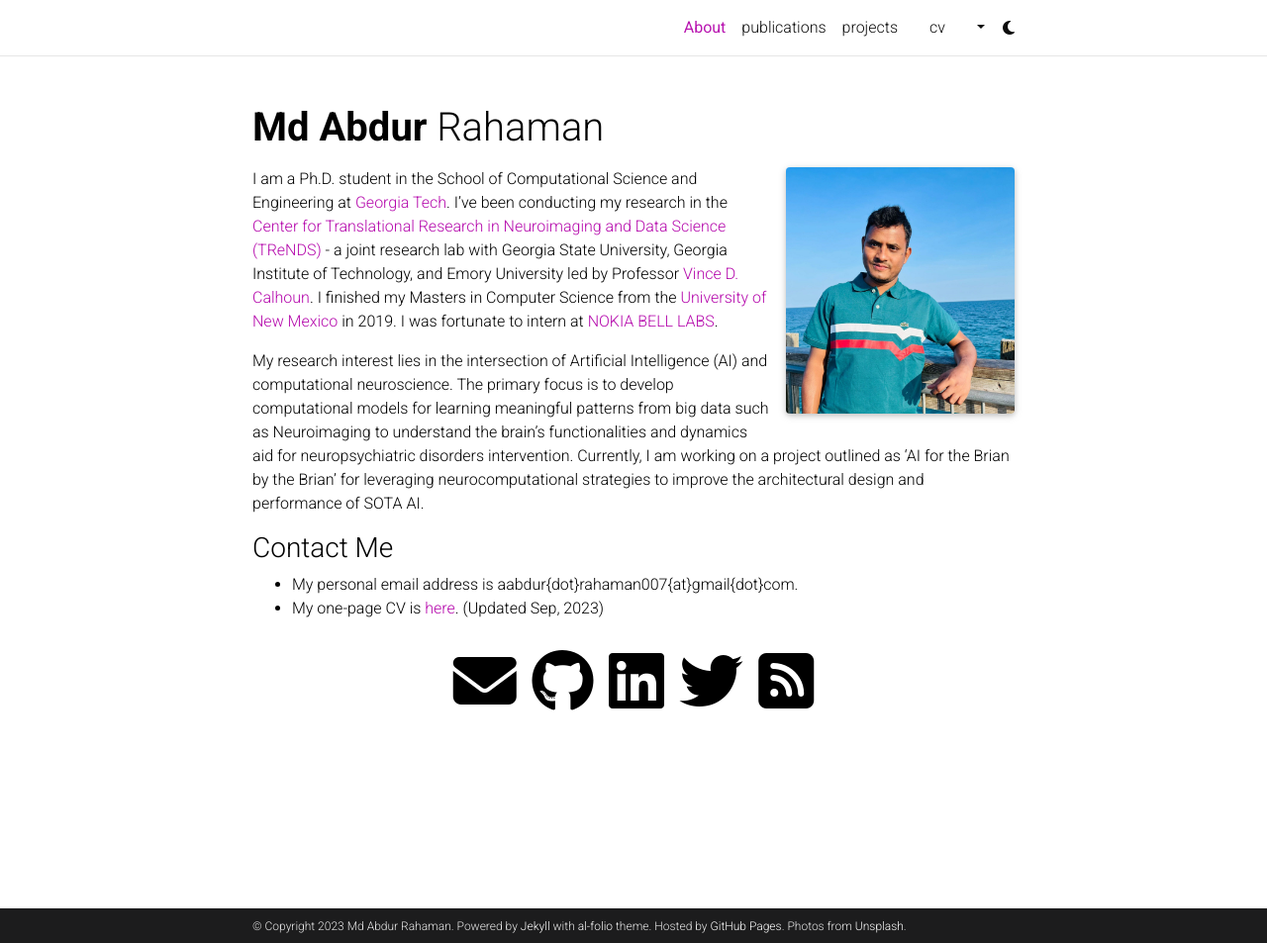
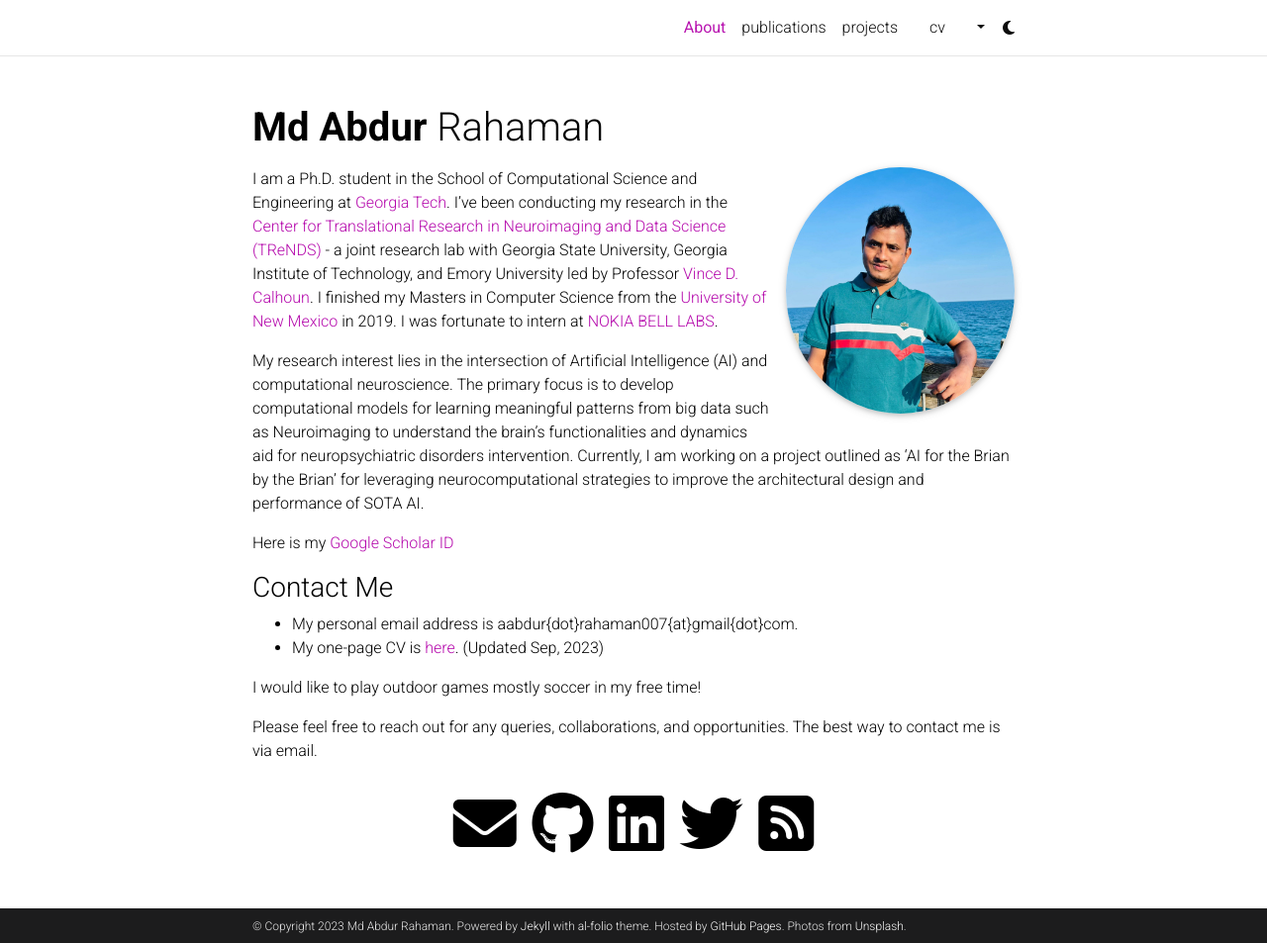
Before and after one commit to A-Rahaman/A-Rahaman.github.io, a Jekyll site: the page built from _pages/about.md, in a window 1280 px wide and 953 px high. Shown: the whole window at 99% size. Built offline with Jekyll 4.4.1, drawn with Linux system fonts in a browser that asks for light colours; comment, search, counter and statistics services are not loaded; a style sheet for code colours, icons or effects is not loaded.

Commit message:
Update about.md

```diff
--- a/_pages/about.md
+++ b/_pages/about.md
@@ -24,7 +24,14 @@
 
 My research interest lies in the intersection of Artificial Intelligence (AI) and computational neuroscience. The primary focus is to develop computational models for learning meaningful patterns from big data such as Neuroimaging to understand the brain's functionalities and dynamics aid for neuropsychiatric disorders intervention. Currently, I am working on a project outlined as 'AI for the Brian by the Brian' for leveraging neurocomputational strategies to improve the architectural design and performance of SOTA AI.
 
+Here is my [Google Scholar ID](https://scholar.google.com/citations?user=fiosWPwAAAAJ&hl=en)
+
+
 ### Contact Me
 
 * My personal email address is aabdur{dot}rahaman007{at}gmail{dot}com.
 * My one-page CV is [here](https://github.com/A-Rahaman/A-Rahaman.github.io/tree/master/assets/pdf/Md_Abdur_Rahaman.pdf). (Updated Sep, 2023)
+
+I would like to play outdoor games mostly soccer in my free time!
+
+Please feel free to reach out for any queries, collaborations, and opportunities. The best way to contact me is via email.
```
Also changed, not shown: other parts of _pages/about.md (+1 -1 lines).
